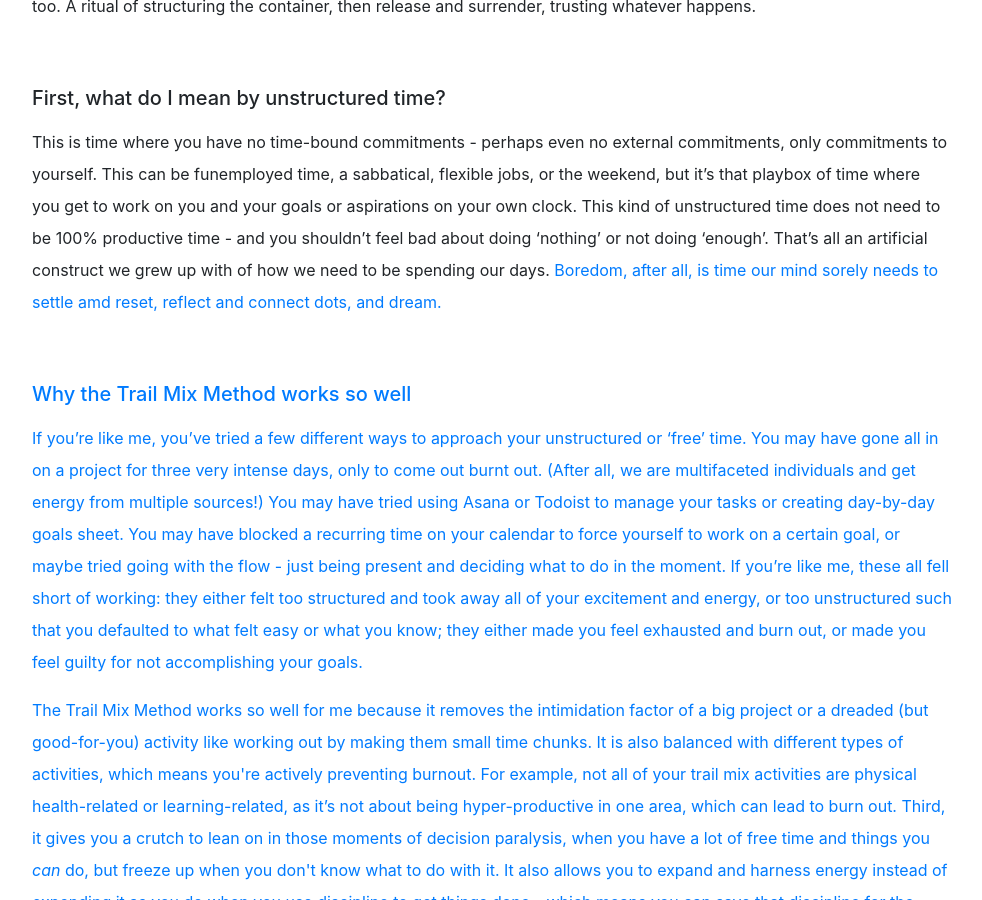
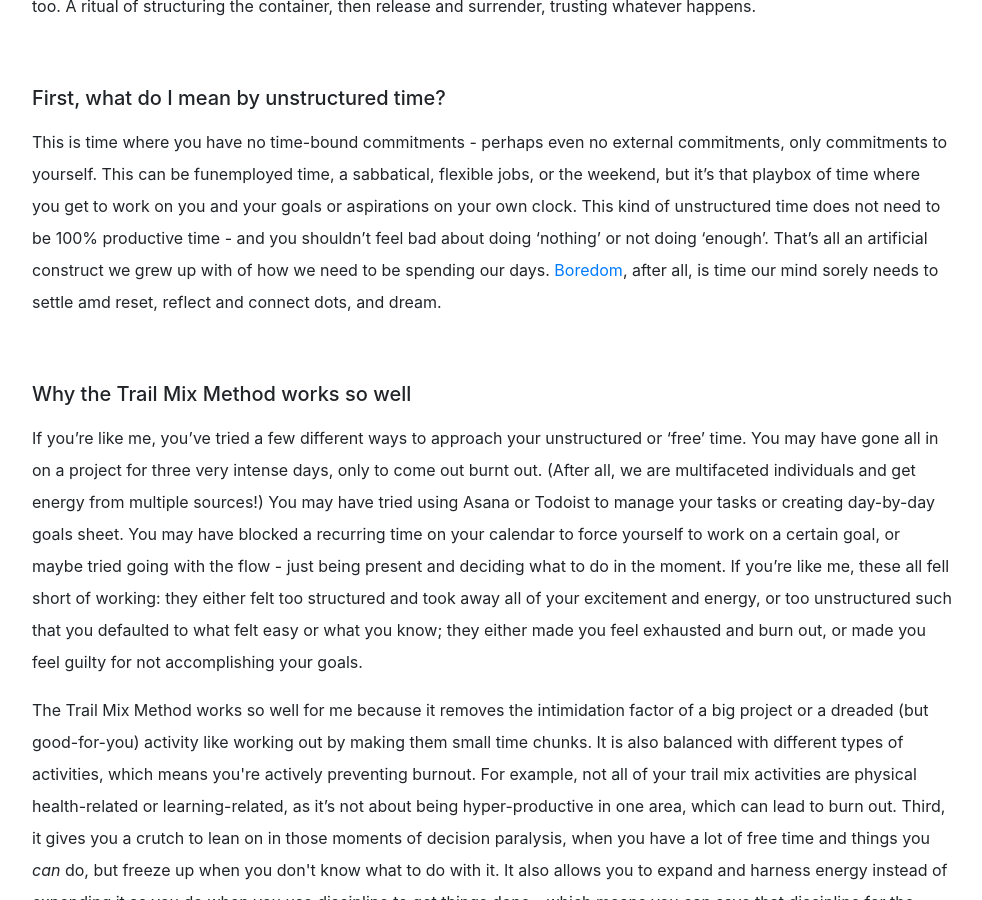
Before and after one commit to dalkat/dalkat.github.io, a Jekyll site: the page built from trailmix.md, in a window 1280 px wide and 900 px high, scrolled down 1666 px. Shown: the whole window, without its empty margins (148-1130 px from the left). Built offline with Jekyll 4.4.1, drawn with Linux system fonts in a browser that asks for light colours; nearby versions of some CDN libraries; some web fonts are replaced; library files that are not in the unit come from our copies; part of the change alters nothing that is shown.

Commit message:
TMM misisng </a>

```diff
--- a/_layouts/trailmix.html
+++ b/_layouts/trailmix.html
@@ -61,7 +61,7 @@ layout: default-sub
             <p>&nbsp;</p>
 
             <p><h5>First, what do I mean by unstructured time?</h5></p>
-            <p>This is time where you have no time-bound commitments - perhaps even no external commitments, only commitments to yourself. This can be funemployed time, a sabbatical, flexible jobs, or the weekend, but it&rsquo;s that playbox of time where you get to work on you and your goals or aspirations on your own clock. This kind of unstructured time does not need to be 100% productive time - and you shouldn&rsquo;t feel bad about doing &lsquo;nothing&rsquo; or not doing &lsquo;enough&rsquo;. That&rsquo;s all an artificial construct we grew up with of how we need to be spending our days. <a href="https://www.ted.com/talks/manoush_zomorodi_how_boredom_can_lead_to_your_most_brilliant_ideas?referrer=playlist-why_it_s_sometimes_good_to_be_bored" target="_blank">Boredom, after all, is time our mind sorely needs to settle amd reset, reflect and connect dots, and dream.</p>
+            <p>This is time where you have no time-bound commitments - perhaps even no external commitments, only commitments to yourself. This can be funemployed time, a sabbatical, flexible jobs, or the weekend, but it&rsquo;s that playbox of time where you get to work on you and your goals or aspirations on your own clock. This kind of unstructured time does not need to be 100% productive time - and you shouldn&rsquo;t feel bad about doing &lsquo;nothing&rsquo; or not doing &lsquo;enough&rsquo;. That&rsquo;s all an artificial construct we grew up with of how we need to be spending our days. <a href="https://www.ted.com/talks/manoush_zomorodi_how_boredom_can_lead_to_your_most_brilliant_ideas?referrer=playlist-why_it_s_sometimes_good_to_be_bored" target="_blank">Boredom</a>, after all, is time our mind sorely needs to settle amd reset, reflect and connect dots, and dream.</p>
             <p>&nbsp;</p>
 
             <p><h5>Why the Trail Mix Method works so well</h5> </p>
```
